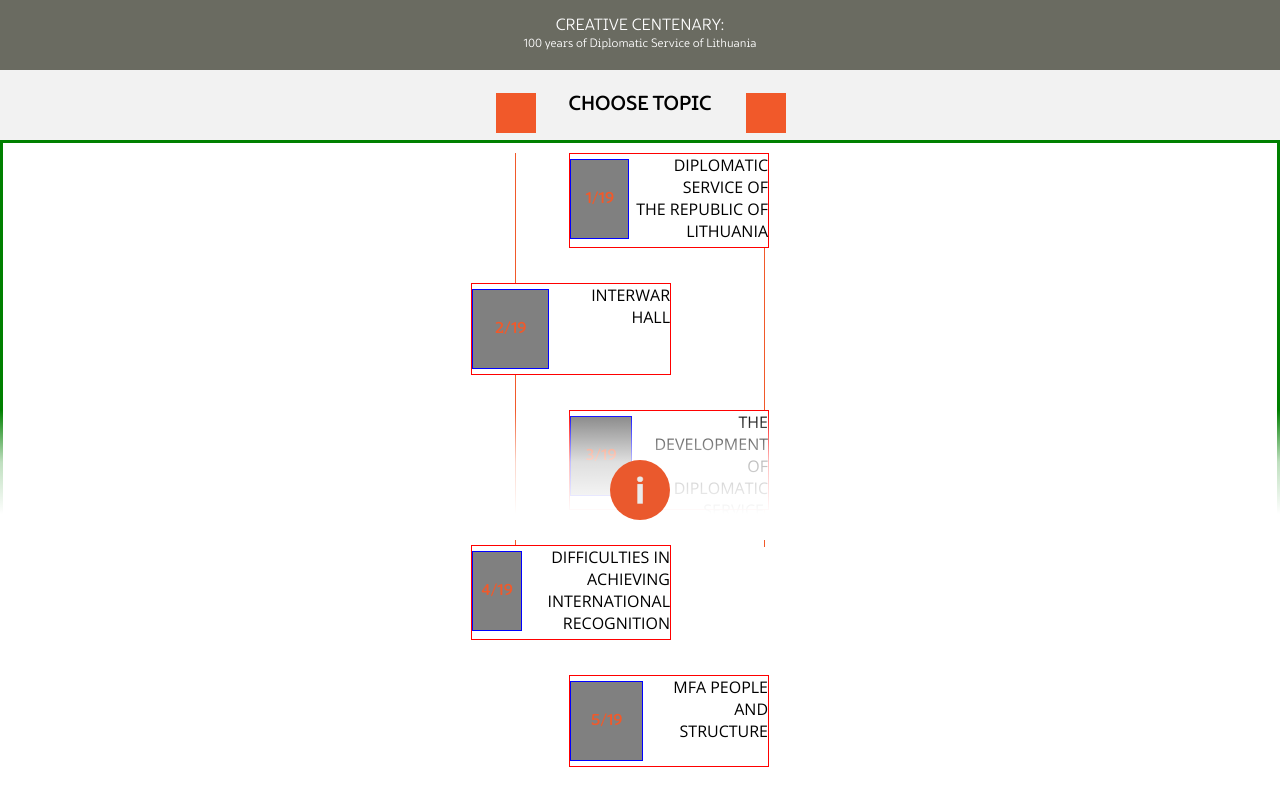
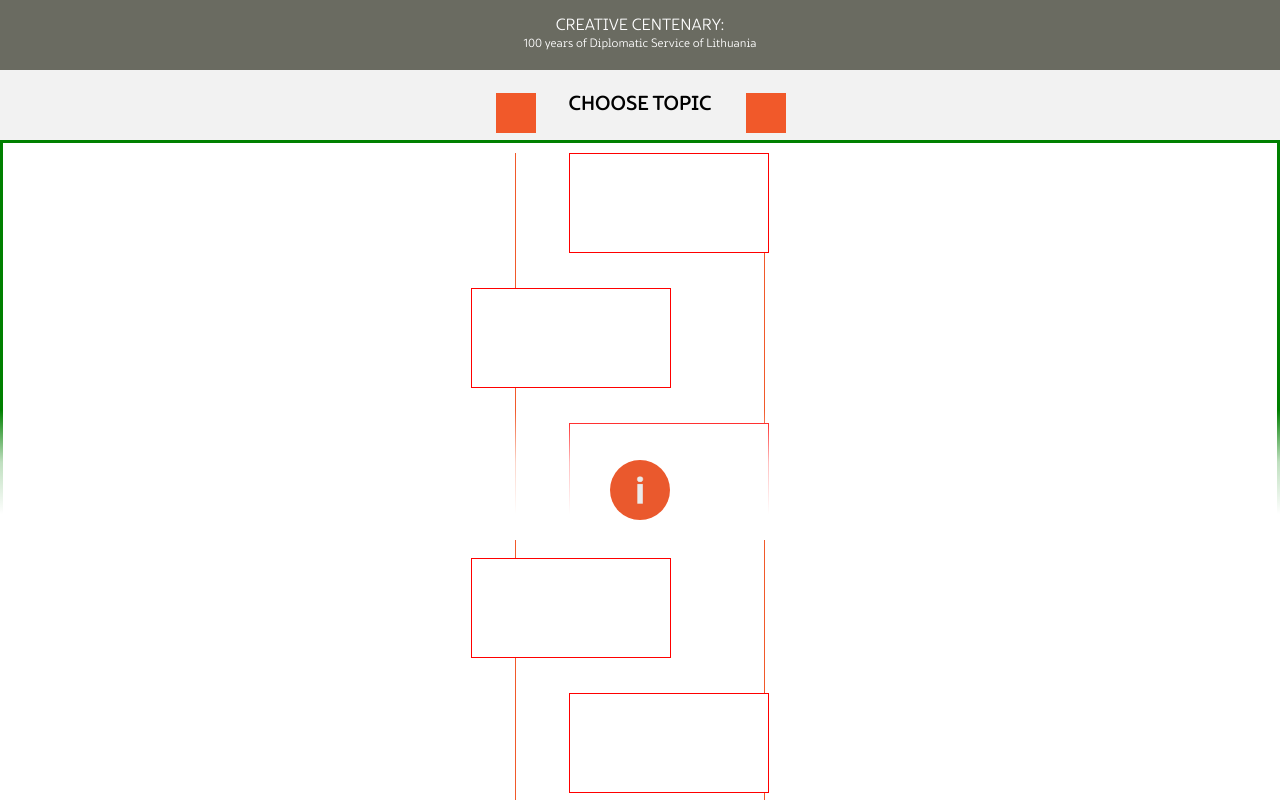
Before and after one commit to robertasliekis/urmas-testing, a React (Create React App) app: page / in a window 1280 px wide. Built offline with nearby package versions, Linux system fonts and the light colour scheme.

Commit message:
initial commit

```diff
--- a/package.json
+++ b/package.json
@@ -1,5 +1,4 @@
 {
-  "homepage": "https://robertasliekis.github.io/urmas-testing/",
   "name": "urmas",
   "version": "0.1.0",
   "private": true,
--- a/src/components/TopicSelection.js
+++ b/src/components/TopicSelection.js
@@ -35,8 +35,8 @@ function TopicSelection(props) {
               //   <div className="topic-title">{topic.topicTitle}</div>
               // </Link>
               <div className="topic" key={topic.id} onClick={() => topicClicked(index)}>
-                <div className="topic-number">{`${index + 1}/${topics.length}`}</div>
-                <div className="topic-title">{topic.topicTitle}</div>
+                {/* <div className="topic-number">{`${index + 1}/${topics.length}`}</div>
+                <div className="topic-title">{topic.topicTitle}</div> */}
               </div>
             ))}
           </div>
--- a/src/index.css
+++ b/src/index.css
@@ -30,12 +30,6 @@
 *,
 *::before,
 *::after {
-  -webkit-box-sizing: border-box;
-          box-sizing: border-box;
-}
-
-img {
-  display: block;
   -webkit-box-sizing: border-box;
           box-sizing: border-box;
 }
@@ -486,9 +480,9 @@ p {
   position: relative;
   margin-top: 10px;
   padding-bottom: 80px;
-  height: 100%;
   -webkit-box-sizing: border-box;
           box-sizing: border-box;
+  height: auto;
 }
 
 .topics-container .content .topics-list-wrapper .topics-list .topic {
--- a/src/index.scss
+++ b/src/index.scss
@@ -29,11 +29,6 @@
 *,
 *::before,
 *::after {
-  box-sizing: border-box;
-}
-
-img {
-  display: block;
   box-sizing: border-box;
 }
 
@@ -303,8 +298,8 @@ p {
         position: relative;
         margin-top: 10px;
         padding-bottom: 80px;
-        height: 100%;
         box-sizing: border-box;
+        height: auto;
         .topic {
           margin-bottom: 35px;
           @include displayFlex();
```
Also changed, not shown: 2 other files (tests, documents, lock files or other folders).
